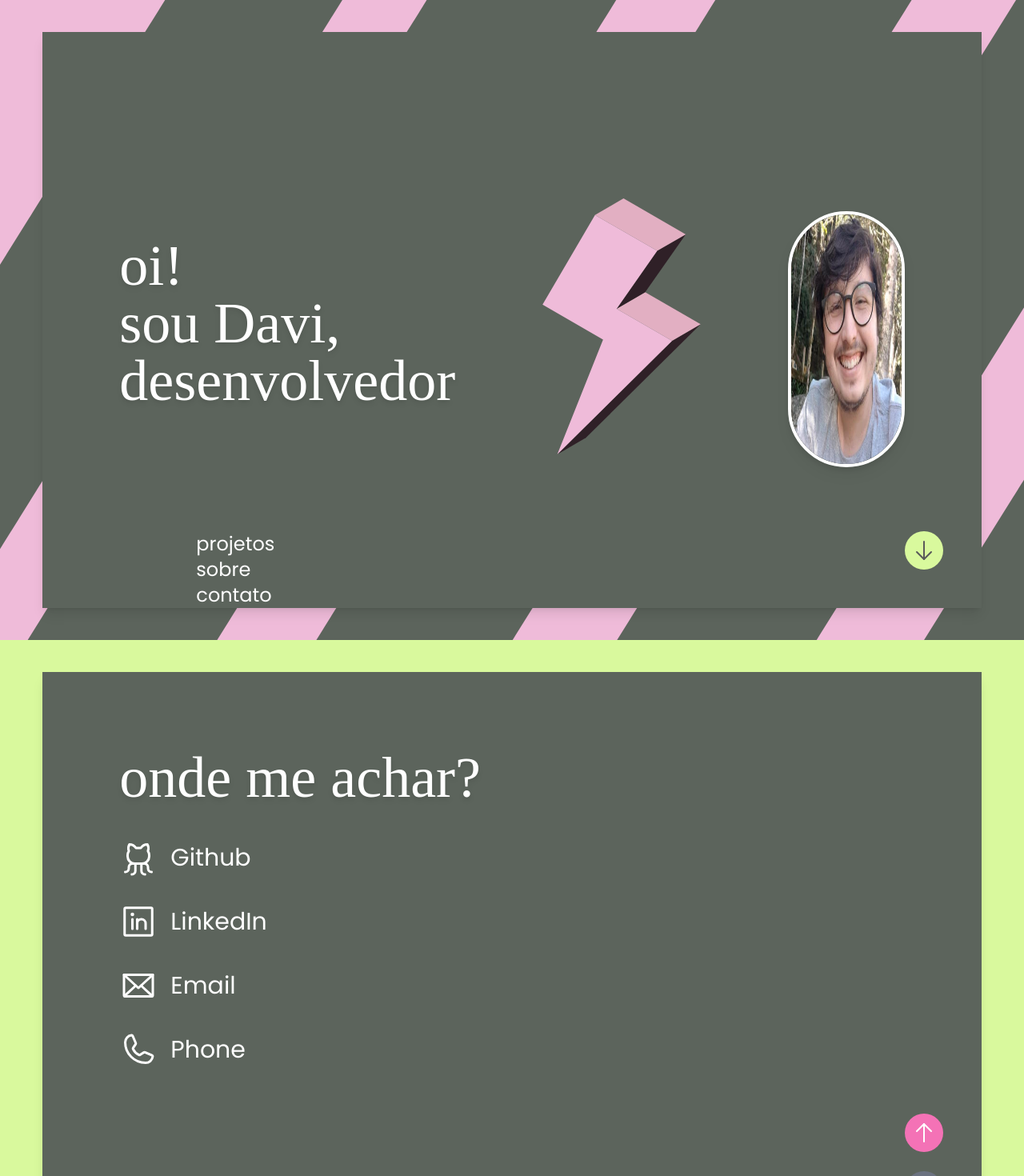
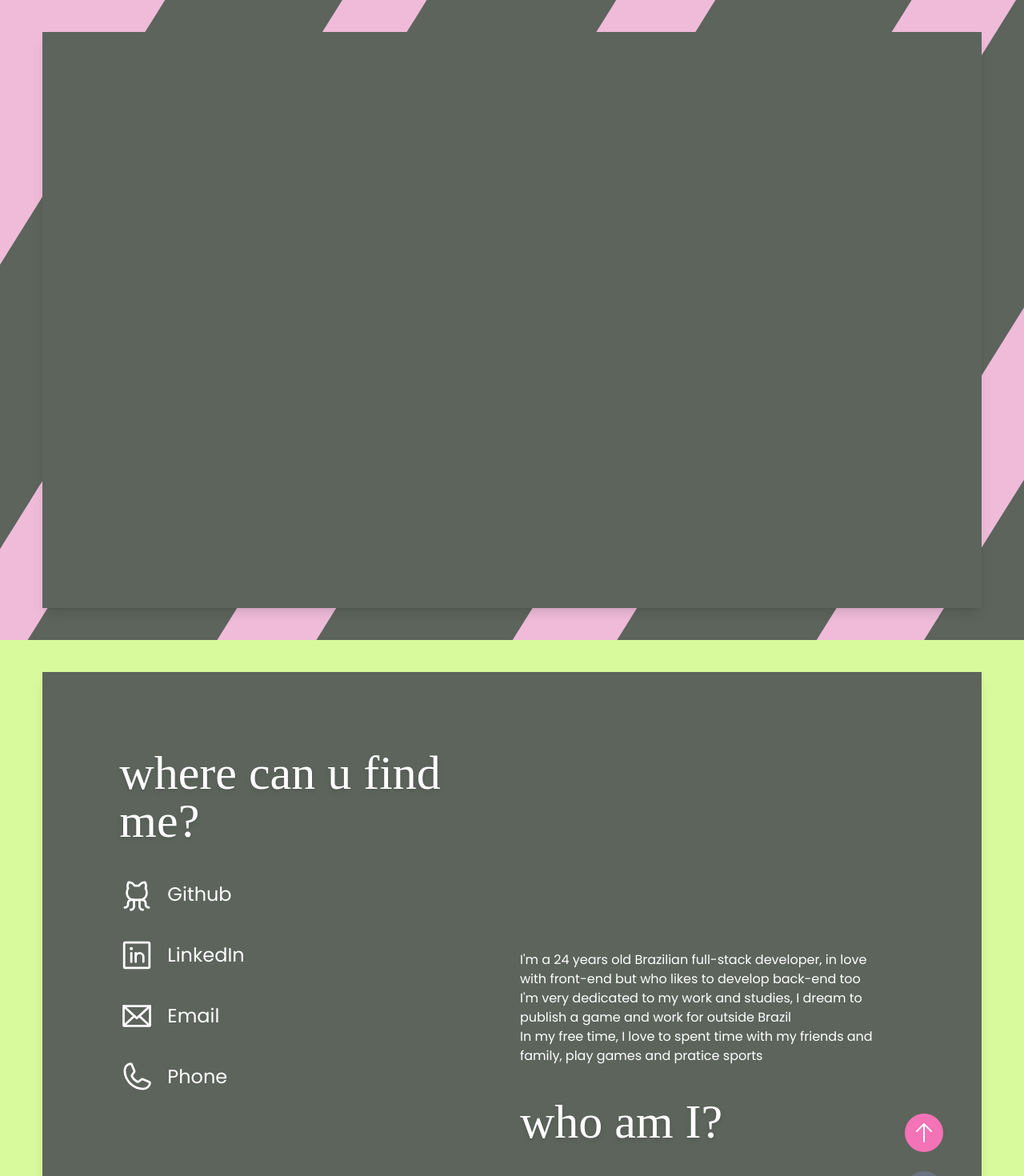
Before and after one commit to freitasDavi/freitasDavi.github.io, a React (Vite) app: page / in a window 1280 px wide. Shown: the top 1470 px of the page at 80% size. Built offline with nearby package versions, Linux system fonts and the light colour scheme; a web font is replaced by a local one.

Commit message:
working in responsivity

```diff
--- a/src/App.tsx
+++ b/src/App.tsx
@@ -1,64 +1,69 @@
 import { LinkedinLogo, GithubLogo, Envelope, Phone, ArrowUp, ArrowDown } from "phosphor-react";
+import useWindowDimension from "./hooks/useWindowDimension";
 
 function App() {
+  const {width} = useWindowDimension();
+
+  const getIconSize = () => {
+    if (width) {
+
+      if (width <= 640) return 28
+
+      if (width <= 768) return 36;
+
+      if (width <= 1024) return 40;
+
+      if (width <= 1280) return 44;
+
+    }
+
+    return 48;
+  }
+
+  const iconSize = getIconSize();
+
   return (
     <div className="overflow-hidden">
       <div id="hi" className="bg-bg w-screen h-screen flex justify-center items-center">
-        <div className=" bg-pgray w-11/12 h-[90%] p-24  shadow-lg relative">
-          <div className="flex gap-12 justify-evenly">
-            <div className="pt-[10rem]">
-              <h2 className="text-7xl text-white font-title drop-shadow-md">oi!</h2>
-              <h2 className="text-7xl text-white font-title drop-shadow-md ">sou  Davi,</h2>
-              <h2 className="text-7xl text-white font-title drop-shadow-md ">desenvolvedor</h2>
-            </div>
-            <img src="./lightning.svg" className="w-80 pt-[6rem]" alt="lightning" />
-            <div className="pt-[8rem]">
-              <img src="/github.jfif" alt="eu" className="w-80 h-80 rounded-full border-4 border-white drop-shadow-lg" />
+        <div className=" bg-pgray w-11/12 h-[90%] p-24 shadow-lg flex flex-col relative">
+
+
         </div>
       </div>
-
-
-          <div className="mt-20 flex flex-col w-1/3 pl-24">
-            <h4 className="text-2xl text-white inline hover:underline cursor-pointer">projetos</h4>
-            <h4 className="text-2xl text-white inline hover:underline cursor-pointer">sobre</h4>
-            <h4 className="text-2xl text-white inline hover:underline cursor-pointer">contato</h4>
-          </div>
-
-        {/* Botões de Up and Down */}
-        <div className="absolute bottom-12 right-12 flex flex-col gap-6">
-          <a href="#find-me" className="w-12 h-12 rounded-full flex items-center justify-center bg-lime-200 hover:bg-lime-400">
-            <ArrowDown size={32} color="#5a5a5a" />
-          </a>
-        </div>
-        </div>
-        {/* <div className="w-1/3 h-2/4 flex flex-col justify-end pl-20">
-
-          <h4 className="text-sm">*essa foto aqui é só pra testar se ta pegando as imagens do lugar certo</h4>
-        </div> */}
-      </div>
       <div id="find-me" className="w-screen h-screen bg-lime-200 flex justify-center items-center">
-        <div className=" bg-pgray w-11/12 h-[90%] p-24  shadow-lg relative">
-          <h2 className="text-7xl text-white font-title drop-shadow-md">onde me achar?</h2>
+        <div className=" bg-pgray w-11/12 h-[90%] p-24  shadow-lg relative grid grid-cols-2 gap-5">
+          <div className="">
+            {/* <h2 className="text-7xl md:text-6xl text-white font-title drop-shadow-md">onde me achar?</h2> */}
+            <h2 className="text-7xl md:text-6xl text-white font-title drop-shadow-md">where can u find me?</h2>
             <div className="flex flex-col mt-10 gap-8">
-              <a href="https://www.github.com/freitasDavi" target="_blank" className="flex items-center text-white gap-4 font-text text-3xl hover:text-lime-200 max-w-xs" >
-                <GithubLogo size={48} />
+                <a href="https://www.github.com/freitasDavi" target="_blank" className="flex items-center text-white gap-4 font-text text-3xl md:text-2xl hover:text-lime-200 max-w-xs" >
+                  <GithubLogo size={iconSize} />
                   Github
                 </a>
-              <a href="https://linkedin.com/in/freitasDavi" target="_blank" className="flex items-center text-white gap-4 font-text text-3xl hover:text-lime-200 max-w-xs" >
-                <LinkedinLogo size={48} />
+                <a href="https://linkedin.com/in/freitasDavi" target="_blank" className="flex items-center text-white gap-4 font-text text-3xl md:text-2xl hover:text-lime-200 max-w-xs" >
+                  <LinkedinLogo size={iconSize} />
                   LinkedIn
                 </a>
-              <a href="mailto:davi.frrs@outlook.com" target="_blank" className="flex items-center text-white gap-4 font-text text-3xl hover:text-lime-200 max-w-xs" >
-                <Envelope size={48} />
+                <a href="mailto:davi.frrs@outlook.com" target="_blank" className="flex items-center text-white gap-4 font-text text-3xl md:text-2xl hover:text-lime-200 max-w-xs" >
+                  <Envelope size={iconSize} />
                   Email
                 </a>
-              <a href="tel:+5548991308073" target="_blank" className="flex items-center text-white gap-4 font-text text-3xl hover:text-lime-200 max-w-xs" >
-                <Phone size={48} />
+                <a href="tel:+5548991308073" target="_blank" className="flex items-center text-white gap-4 font-text text-3xl md:text-2xl hover:text-lime-200 max-w-xs" >
+                  <Phone size={iconSize} />
                   Phone
                 </a>
             </div>
 
-
+          </div>
+          <div className="flex flex-col-reverse pr-4 pb-[2rem]">
+            {/* <h2 className="text-7xl md:text-6xl text-white font-title drop-shadow-md">quem sou eu?</h2> */}
+            <h2 className="text-7xl md:text-6xl text-white font-title drop-shadow-md mt-10">who am I?</h2>
+            <div>
+              <p className="text-white">I'm a 24 years old Brazilian full-stack developer, in love with front-end but who likes to develop back-end too</p>
+              <p className="text-white">I'm very dedicated to my work and studies, I dream to publish a game and work for outside Brazil</p>
+              <p className="text-white">In my free time, I love to spent time with my friends and family, play games and pratice sports</p>
+            </div>
+          </div>
           {/* Botões de Up and Down */}
           <div className="absolute bottom-12 right-12 flex flex-col gap-6">
             <a href="#hi" className="w-12 h-12 rounded-full bg-pink-400 flex items-center justify-center hover:bg-pink-600">
--- /dev/null
+++ b/src/hooks/useWindowDimension.tsx
@@ -0,0 +1,31 @@
+import { useEffect, useState } from "react";
+
+export default function useWindowDimension () {
+    const hasWindow = typeof window !== 'undefined';
+
+    function getWindowDimensions() {
+        const width = hasWindow ? window.innerWidth : null;
+        const height = hasWindow ? window.innerHeight : null;
+
+        return {
+            width,
+            height
+        }
+    }
+
+    const [windowDimensions, setWindowDimensions] = useState(getWindowDimensions());
+
+    useEffect(() => {
+        if (hasWindow) {
+            function handleResize() {
+                setWindowDimensions(getWindowDimensions());
+            }
+
+            window.addEventListener('resize', handleResize);
+
+            return () => window.removeEventListener('resize', handleResize);
+        }
+    }, [hasWindow]);
+
+    return windowDimensions;
+}
```
Lines whose indentation alone changed are shown as unchanged.
